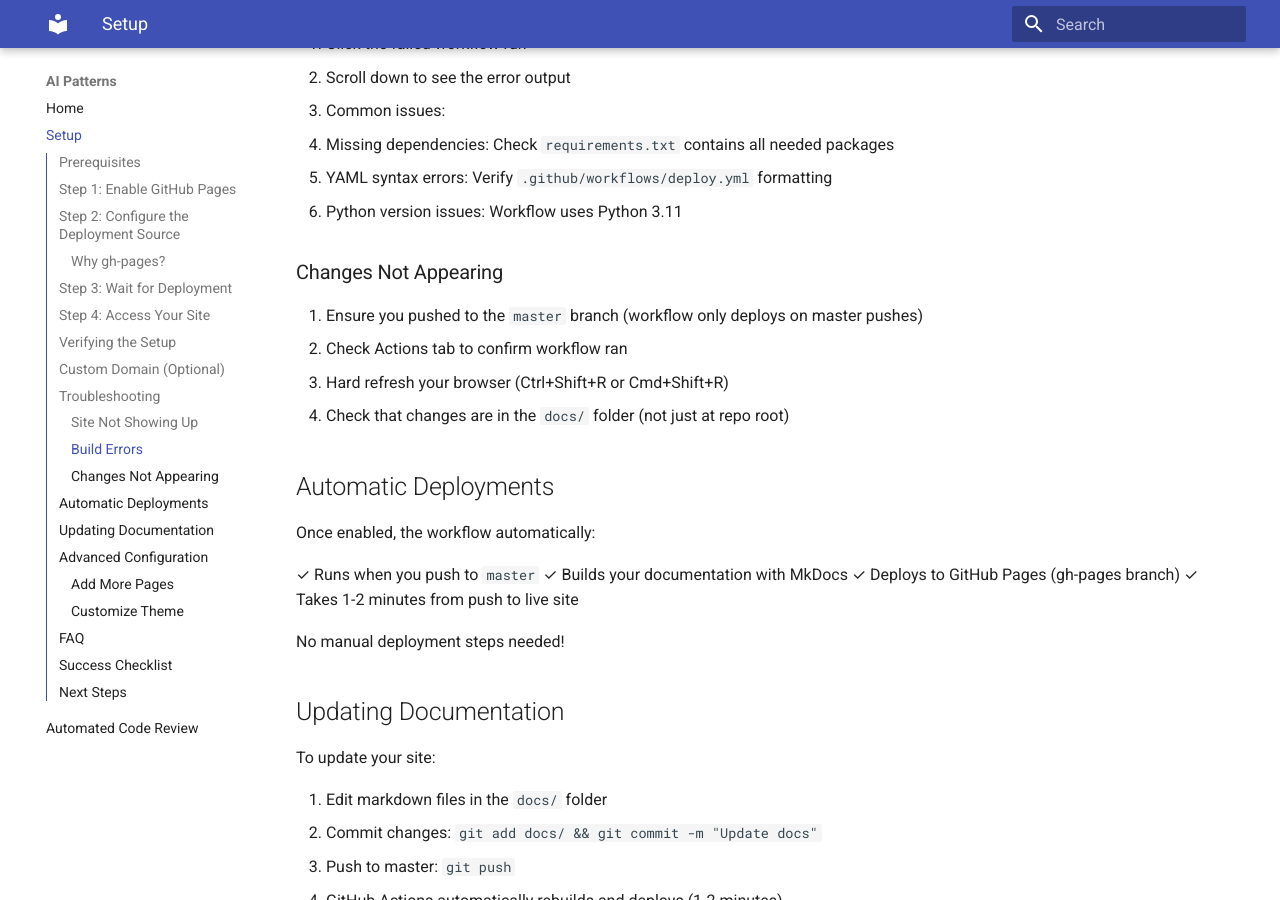
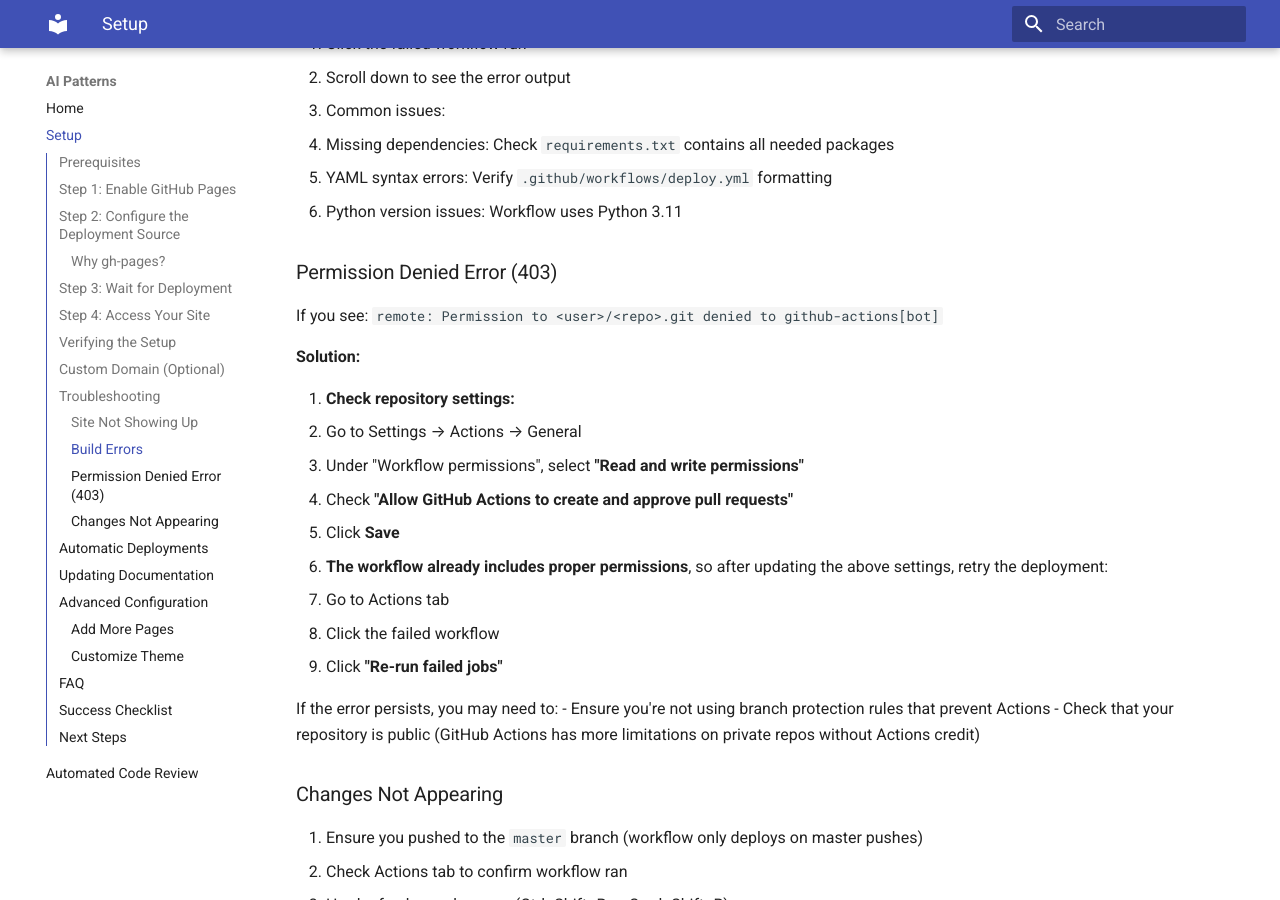
Before and after one commit to bdfinst/ai-patterns, an MkDocs documentation site: the page built from docs/setup.md, in a window 1280 px wide and 900 px high, scrolled down 2240 px. Built offline with MkDocs 1.6.1 and Material for MkDocs 9.7.7, drawn with Linux system fonts in a browser that asks for light colours.

Commit message:
Fix GitHub Actions permissions for gh-pages deployment
- Added proper permissions block to workflow job (contents, pages, id-token)
- Added force_orphan flag to peaceiris action for reliable branch creation
- Updated setup.md with troubleshooting for permission denied (403) errors
- Includes instructions to enable workflow permissions in GitHub settings

Fixes error: "Permission to <user>/<repo>.git denied to github-actions[bot]"

Co-Authored-By: Claude Haiku 4.5 <noreply@anthropic.com>

```diff
--- a/docs/setup.md
+++ b/docs/setup.md
@@ -83,6 +83,27 @@ If the Actions workflow fails:
    - Missing dependencies: Check `requirements.txt` contains all needed packages
    - YAML syntax errors: Verify `.github/workflows/deploy.yml` formatting
    - Python version issues: Workflow uses Python 3.11
+
+### Permission Denied Error (403)
+
+If you see: `remote: Permission to <user>/<repo>.git denied to github-actions[bot]`
+
+**Solution:**
+
+1. **Check repository settings:**
+   - Go to Settings → Actions → General
+   - Under "Workflow permissions", select **"Read and write permissions"**
+   - Check **"Allow GitHub Actions to create and approve pull requests"**
+   - Click **Save**
+
+2. **The workflow already includes proper permissions**, so after updating the above settings, retry the deployment:
+   - Go to Actions tab
+   - Click the failed workflow
+   - Click **"Re-run failed jobs"**
+
+If the error persists, you may need to:
+- Ensure you're not using branch protection rules that prevent Actions
+- Check that your repository is public (GitHub Actions has more limitations on private repos without Actions credit)
 
 ### Changes Not Appearing
 
```
Also changed, not shown: 1 other file.
